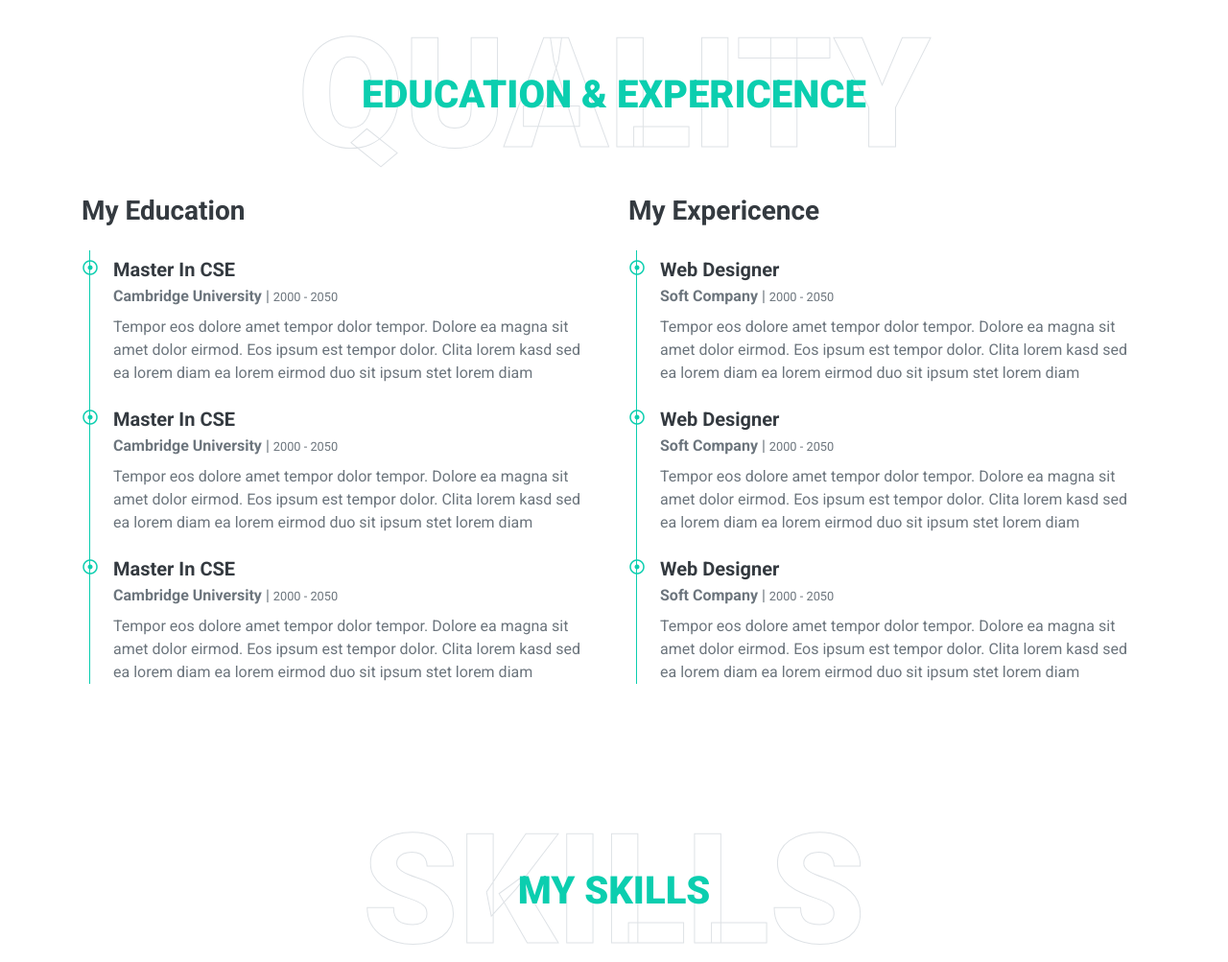
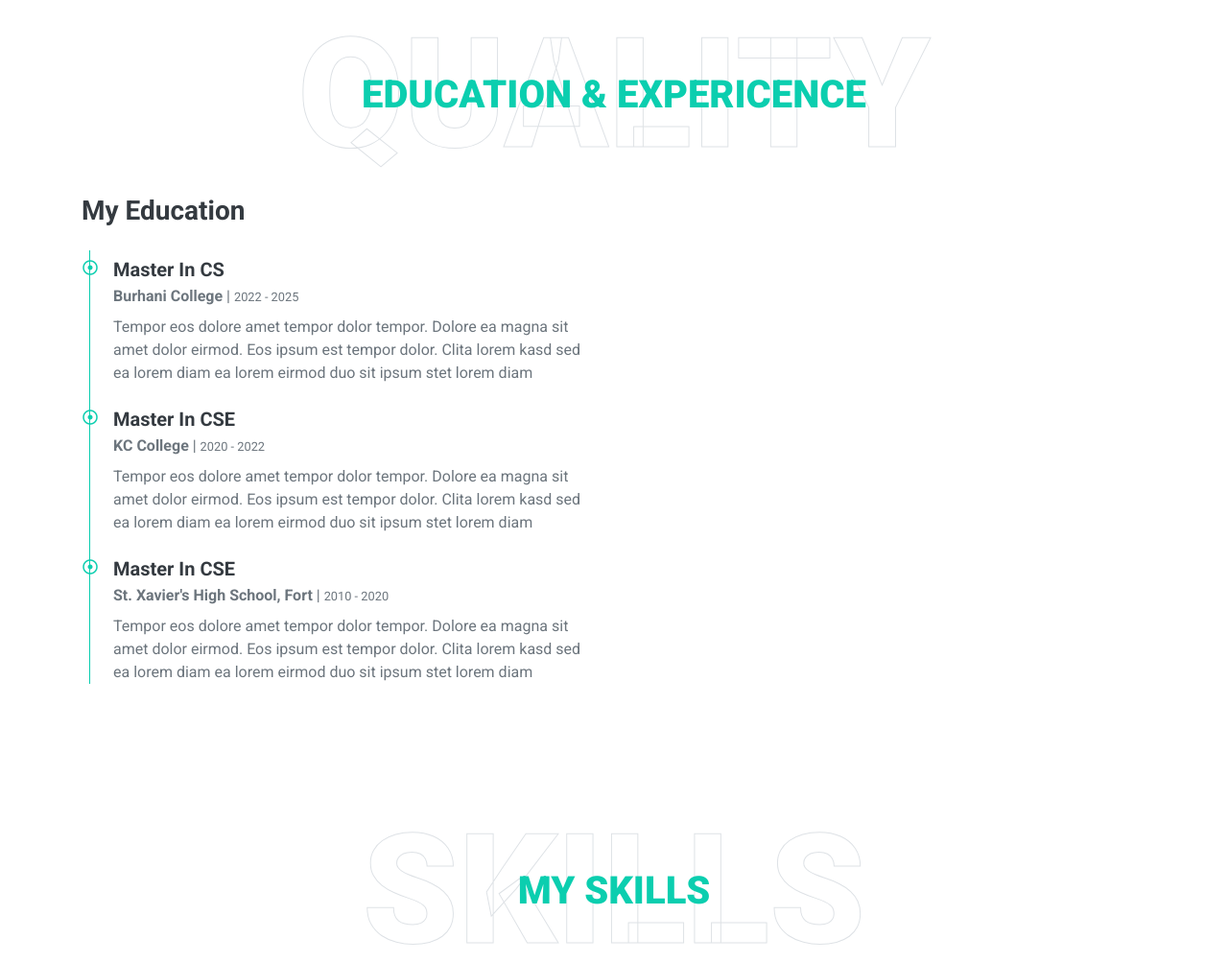
Before and after one commit to Burhan2753Y/Personal-Website, a plain HTML site: page index.html in a window 1280 px wide. Shown: the part 1569-2572 px from the top of the page at 96% size. Drawn offline with nearby package versions, Linux system fonts and the light colour scheme.

Commit message:
Update index.html

```diff
--- a/index.html
+++ b/index.html
@@ -145,25 +145,25 @@
                     <div class="border-left border-primary pt-2 pl-4 ml-2">
                         <div class="position-relative mb-4">
                             <i class="far fa-dot-circle text-primary position-absolute" style="top: 2px; left: -32px;"></i>
-                            <h5 class="font-weight-bold mb-1">Master In CSE</h5>
-                            <p class="mb-2"><strong>Cambridge University</strong> | <small>2000 - 2050</small></p>
+                            <h5 class="font-weight-bold mb-1">Master In CS</h5>
+                            <p class="mb-2"><strong>Burhani College</strong> | <small>2022 - 2025</small></p>
                             <p>Tempor eos dolore amet tempor dolor tempor. Dolore ea magna sit amet dolor eirmod. Eos ipsum est tempor dolor. Clita lorem kasd sed ea lorem diam ea lorem eirmod duo sit ipsum stet lorem diam</p>
                         </div>
                         <div class="position-relative mb-4">
                             <i class="far fa-dot-circle text-primary position-absolute" style="top: 2px; left: -32px;"></i>
                             <h5 class="font-weight-bold mb-1">Master In CSE</h5>
-                            <p class="mb-2"><strong>Cambridge University</strong> | <small>2000 - 2050</small></p>
+                            <p class="mb-2"><strong>KC College</strong> | <small>2020 - 2022</small></p>
                             <p>Tempor eos dolore amet tempor dolor tempor. Dolore ea magna sit amet dolor eirmod. Eos ipsum est tempor dolor. Clita lorem kasd sed ea lorem diam ea lorem eirmod duo sit ipsum stet lorem diam</p>
                         </div>
                         <div class="position-relative mb-4">
                             <i class="far fa-dot-circle text-primary position-absolute" style="top: 2px; left: -32px;"></i>
                             <h5 class="font-weight-bold mb-1">Master In CSE</h5>
-                            <p class="mb-2"><strong>Cambridge University</strong> | <small>2000 - 2050</small></p>
+                            <p class="mb-2"><strong>St. Xavier's High School, Fort</strong> | <small>2010 - 2020</small></p>
                             <p>Tempor eos dolore amet tempor dolor tempor. Dolore ea magna sit amet dolor eirmod. Eos ipsum est tempor dolor. Clita lorem kasd sed ea lorem diam ea lorem eirmod duo sit ipsum stet lorem diam</p>
                         </div>
                     </div>
                 </div>
-                <div class="col-lg-6">
+<!--                 <div class="col-lg-6">
                     <h3 class="mb-4">My Expericence</h3>
                     <div class="border-left border-primary pt-2 pl-4 ml-2">
                         <div class="position-relative mb-4">
@@ -184,7 +184,7 @@
                             <p class="mb-2"><strong>Soft Company</strong> | <small>2000 - 2050</small></p>
                             <p>Tempor eos dolore amet tempor dolor tempor. Dolore ea magna sit amet dolor eirmod. Eos ipsum est tempor dolor. Clita lorem kasd sed ea lorem diam ea lorem eirmod duo sit ipsum stet lorem diam</p>
                         </div>
-                    </div>
+                    </div>-->
                 </div>
             </div>
         </div>
```
